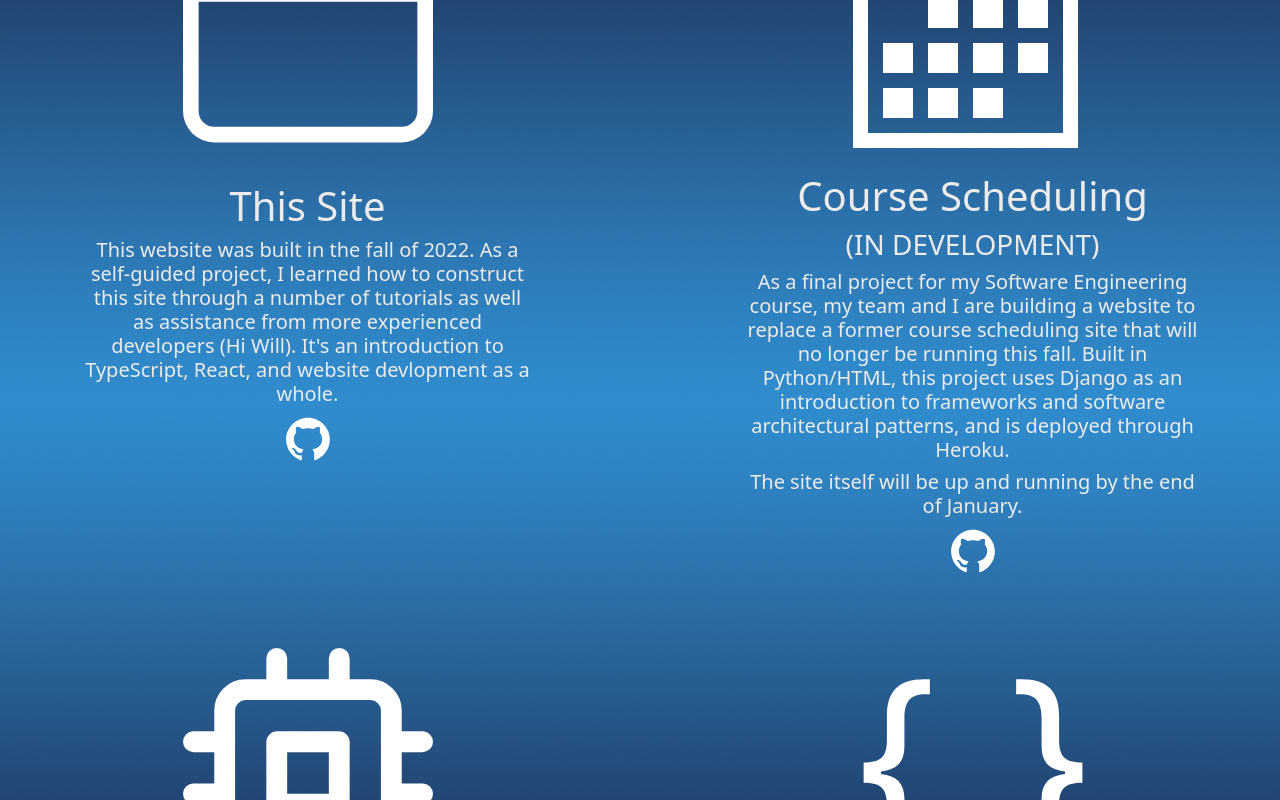
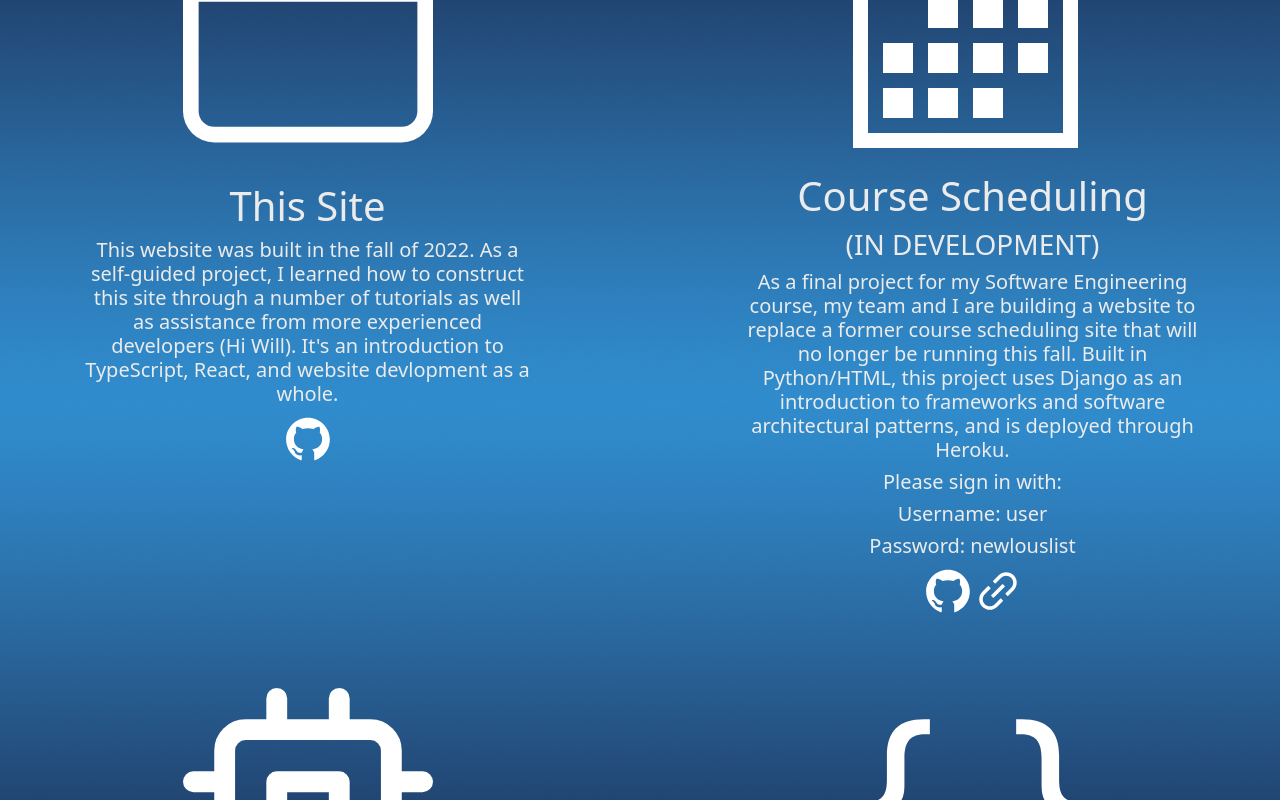
Before and after one commit to moodykevin/my-site, a React (Create React App) app: page /code in a window 1280 px wide. Shown: the part 398-1198 px from the top of the page. Built offline with nearby package versions, Linux system fonts and the light colour scheme.

Commit message:
NewLousList functionality

```diff
--- a/src/components/code.tsx
+++ b/src/components/code.tsx
@@ -44,9 +44,11 @@ const code = () => {
                                     Django as an introduction to frameworks and software architectural patterns,
                                     and is deployed through Heroku.
                                 </h5>
-                                <h5 className="white">The site itself will be up and running by the end of January.</h5>
+                                <h5 className="white">Please sign in with:</h5>
+                                <h5 className="white">Username: user</h5>
+                                <h5 className="white">Password: newlouslist</h5>
                                 <a target="_blank" href="https://github.com/moodykevin/New-Lous-List" ><AiFillGithub className="gh-link" size="50"/></a>
-                                {/*<a target="_blank" href="https://newlouslist-a-26.herokuapp.com/" ><AiOutlineLink className="gh-link" size="50"/></a> */}
+                                <a target="_blank" href="https://new-lous-list-moody.herokuapp.com/NewLousList/" ><AiOutlineLink className="gh-link" size="50"/></a>
 
                             </Col>
                         </Row>
```
